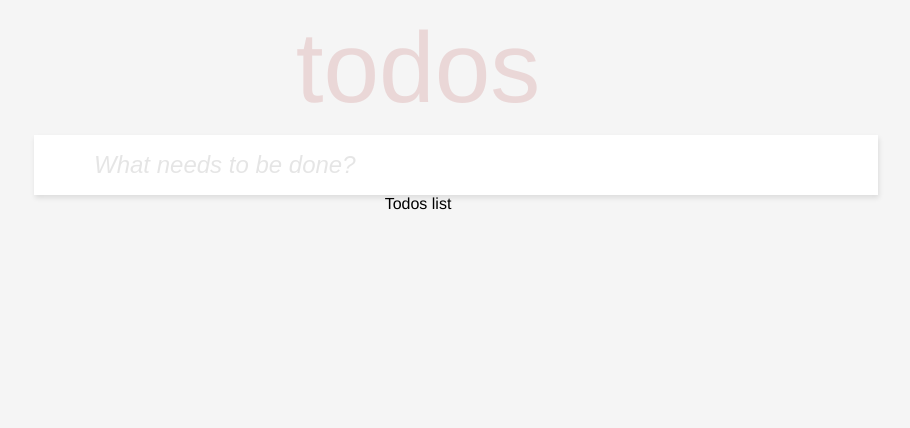
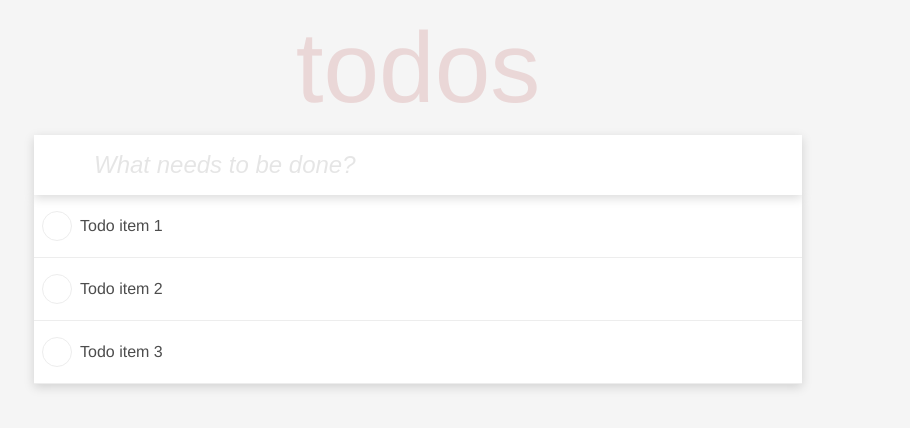
Before and after one commit to akash6190/clumio_frontend_training, a React (Create React App) app: page / in a window 1280 px wide. Shown: the top 428 px of the page, without its empty margins (222-1132 px from the left). Built offline with nearby package versions, Linux system fonts and the light colour scheme.

Commit message:
Add mock todos and render todos list

```diff
--- a/src/components/TodosList/index.tsx
+++ b/src/components/TodosList/index.tsx
@@ -6,9 +6,18 @@ interface Props {
 }
 
 const TodosList: React.FC<Props> = ({ todos }) => {
-    return (
-        <div>Todos list</div>
-    );
+    return todos ? (
+        <ul className="list-container">
+            {
+                todos.map(({ value, completed }) => (
+                    <li className="list-item">
+                        <div className="check-circle"></div>
+                        <span>{value}</span>
+                    </li>
+                ))
+            }
+        </ul>
+    ) : null;
 };
 
 export default TodosList;
--- a/src/containers/App/index.tsx
+++ b/src/containers/App/index.tsx
@@ -3,14 +3,23 @@ import React, {useState} from 'react';
 import Input, {Todo} from "../../components/Input";
 import TodosList from "../../components/TodosList";
 
+const mock: Todo[] = [{
+    value: 'Todo item 1',
+    completed: false,
+}, {
+    value: 'Todo item 2',
+    completed: false,
+}, {
+    value: 'Todo item 3',
+    completed: false,
+}]
+
 const Index: React.FC = () => {
-    const [todos, setTodos] = useState<Todo[]>([]);
+    const [todos, setTodos] = useState<Todo[]>(mock);
 
     const updateTodos = (t: Todo) => {
         setTodos([t]);
     };
-
-    console.log(todos)
 
     return (
         <div className="container">
--- a/src/index.css
+++ b/src/index.css
@@ -5,8 +5,19 @@
   --default-margin: 10px;
   --input-size: 24px;
   --input-placeholder-color: rgba(0, 0, 0, 0.1);
+  --std-spacing-md: 16px;
+  --std-spacing-sm: 8px;
   --input-padding: 16px 16px 16px 60px;
-  --input-box-shadow: 1px 3px 5px rgba(0, 0, 0, 0.1);
+  --list-box-shadow: 0 3px 10px rgba(0, 0, 0, 0.15);
+  --border-color: #ededed;
+  --std-color: #4d4d4d;
+  --check-circle-size: 30px;
+
+  --white: #fff;
+}
+
+* {
+  box-sizing: border-box;
 }
 
 body {
@@ -16,6 +27,7 @@ body {
   -moz-osx-font-smoothing: grayscale;
   text-align: center;
   background: var(--primary-bg);
+  color: var(--std-color);
 }
 
 .container {
@@ -35,7 +47,7 @@ body {
   padding: var(--input-padding);
   border: none;
   outline: none;
-  box-shadow: var(--input-box-shadow);
+  box-shadow: var(--list-box-shadow);
   width: 100%;
 }
 
@@ -43,3 +55,28 @@ body {
   font-style: italic;
   color: var(--input-placeholder-color);
 }
+
+.list-container {
+  background: var(--white);
+  list-style-type: none;
+  width: 100%;
+  margin: 0;
+  padding: 0;
+  box-shadow: var(--list-box-shadow);
+}
+
+.list-container .list-item {
+  padding: var(--std-spacing-md) var(--std-spacing-sm);
+  border-bottom: 1px solid var(--border-color);
+  text-align: left;
+  display: flex;
+  align-items: center;
+}
+
+.list-item .check-circle {
+  width: var(--check-circle-size);
+  height: var(--check-circle-size);
+  border: 1px solid var(--border-color);
+  border-radius: 50%;
+  margin-right: var(--std-spacing-sm);
+}
```
